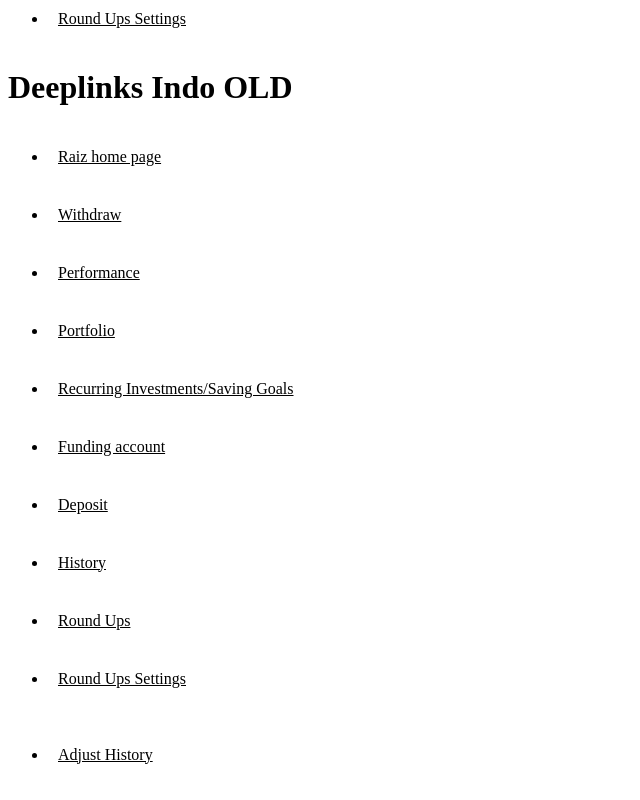
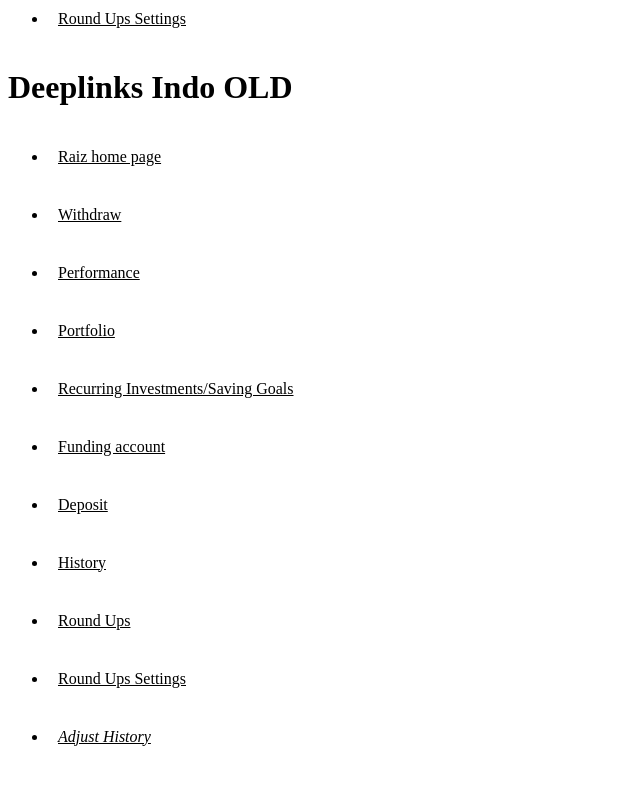
Before and after one commit to osipovaleks-onix/raizdeeplinks, a plain HTML site: page index.html in a window 1280 px wide. Shown: the part 2628-3428 px from the top of the page, without its empty margins (0-640 px from the left). Drawn offline with Linux system fonts and the light colour scheme.

Commit message:
update ajust event

```diff
--- a/index.html
+++ b/index.html
@@ -83,8 +83,7 @@
     <li><a href="raiz-id://history">History</a></li>
     <li><a href="raiz-id://round_ups">Round Ups</a></li>
     <li><a href="raiz-id://round_ups/settings">Round Ups Settings</a></li>
-    <br>
-    <li><a href="https://app.adjust.com/d535cyg?deep_link=raiz-id://history">Adjust History</a></li>
+    <li><em><a href="https://app.adjust.com/d535cyg?deep_link=raiz-id%3A%2F%2Fhistory">Adjust History</a></em></li>
 </ul>
 
 </body>
```
